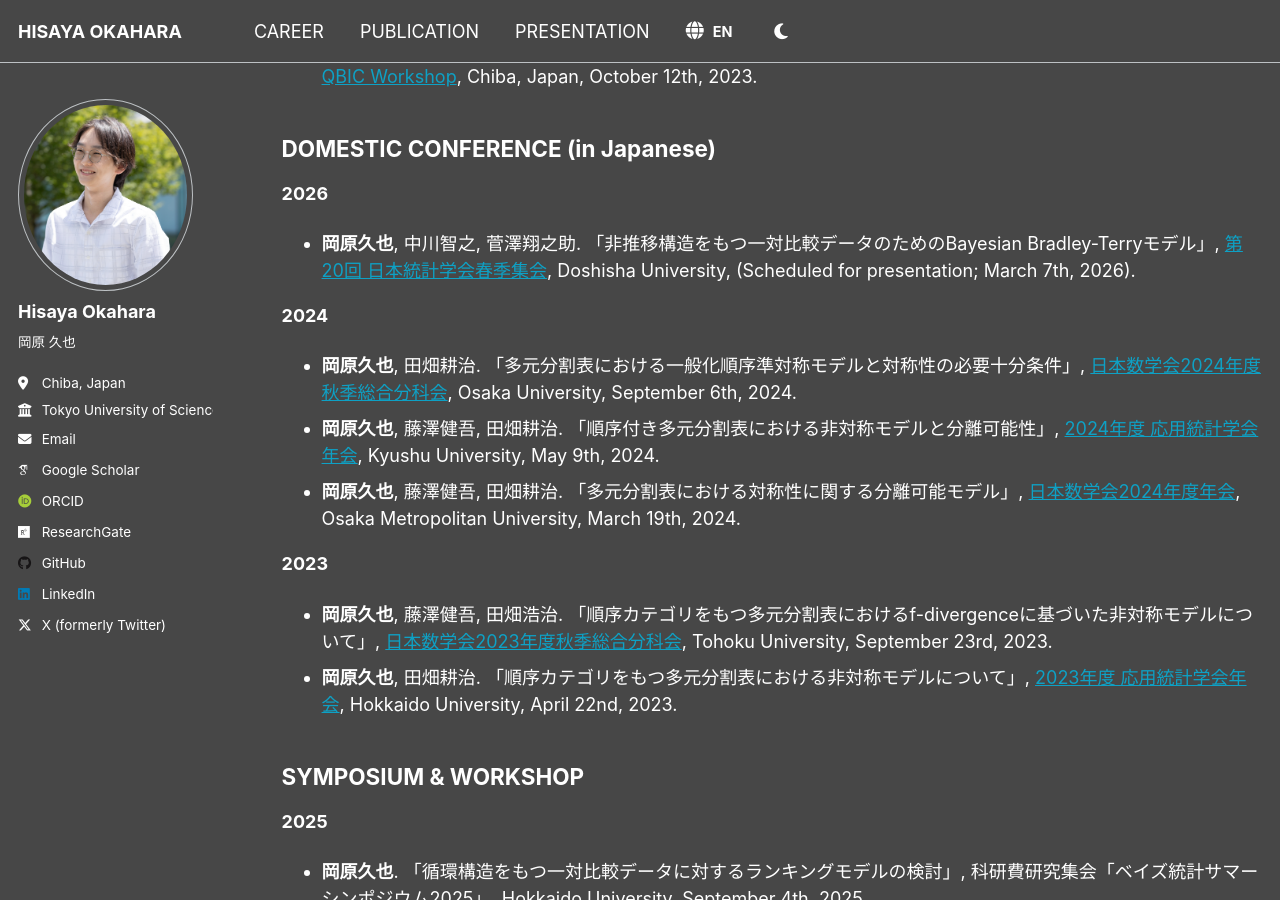
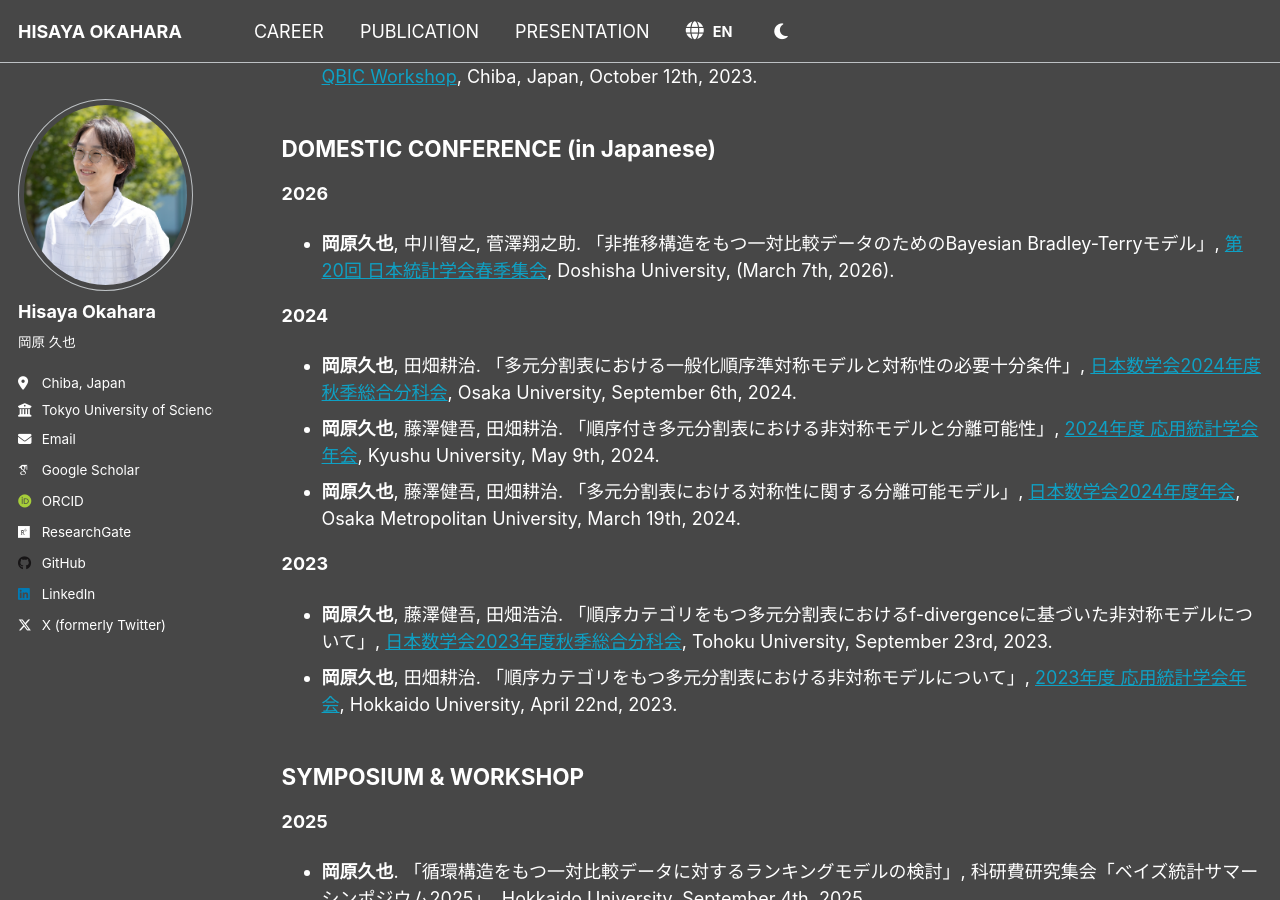
Before and after one commit to h-okahara/h-okahara.github.io, a Jekyll site: the page built from _pages/presentation.md, in a window 1280 px wide and 900 px high, scrolled down 716 px. Built offline with Jekyll 4.4.1, drawn with Linux system fonts in a browser that asks for light colours; some web fonts are replaced.

Commit message:
Revise 2026 conference presentation date
Updated presentation details for the 2026 conference to include the scheduled date.

```diff
--- a/_pages/presentation.md
+++ b/_pages/presentation.md
@@ -23,7 +23,7 @@ author_profile: true
 
 ## <span data-i18n="presentation.header_domestic">DOMESTIC CONFERENCE (in Japanese)</span>
 **2026**
-- **岡原久也**, 中川智之, 菅澤翔之助. 「非推移構造をもつ一対比較データのためのBayesian Bradley-Terryモデル」, [第20回 日本統計学会春季集会](https://jss2026spring.ywstat.jp/), <span data-i18n="presentation.loc_doshisha">Doshisha University,</span> (<span data-i18n="presentation.note_jss2026">Scheduled for presentation; March 7th, 2026</span>).
+- **岡原久也**, 中川智之, 菅澤翔之助. 「非推移構造をもつ一対比較データのためのBayesian Bradley-Terryモデル」, [第20回 日本統計学会春季集会](https://jss2026spring.ywstat.jp/), <span data-i18n="presentation.loc_doshisha">Doshisha University,</span> (<span data-i18n="presentation.note_jss2026">March 7th, 2026</span>).
 
 **2024**
 - **岡原久也**, 田畑耕治. 「多元分割表における一般化順序準対称モデルと対称性の必要十分条件」, [日本数学会2024年度秋季総合分科会](https://www.mathsoc.jp/activity/meeting/osaka24sept/index.html), <span data-i18n="presentation.loc_osaka_u">Osaka University</span>, <span data-i18n="presentation.date_sep_06_2024">September 6th, 2024</span>.
```
